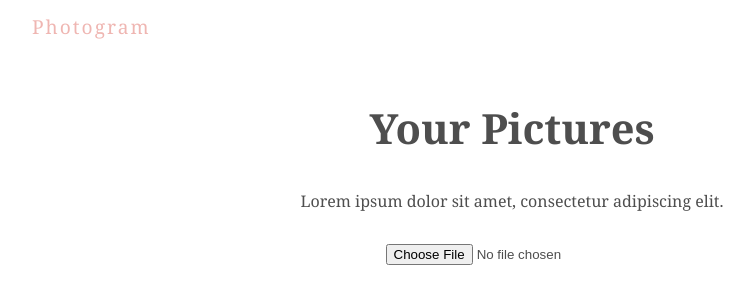
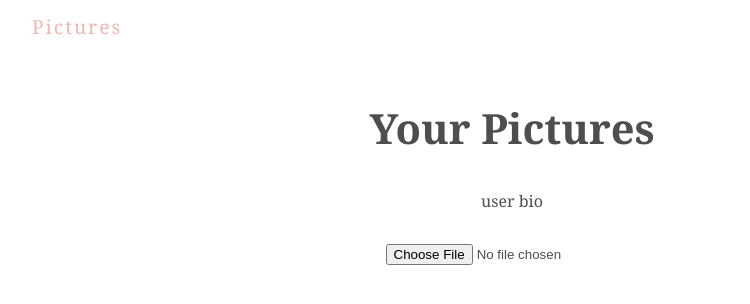
Before and after one commit to andrisgombos/Photo-app-with-Firebase-React, a React (Create React App) app: page / in a window 1280 px wide. Shown: the top 304 px of the page, without its empty margins (128-878 px from the left). Built offline with nearby package versions, Linux system fonts and the light colour scheme; no server answers; the database is empty.

Commit message:
deploy links

```diff
--- a/package.json
+++ b/package.json
@@ -1,6 +1,7 @@
 {
   "name": "firegram",
   "version": "0.1.0",
+  "homepage": "http://andrisgombos.github.io/firegram",
   "private": true,
   "dependencies": {
     "@testing-library/jest-dom": "^4.2.4",
@@ -13,6 +14,8 @@
     "react-scripts": "^4.0.3"
   },
   "scripts": {
+    "predeploy": "npm run build",
+    "deploy": "gh-pages -d build",
     "start": "react-scripts start",
     "build": "react-scripts build",
     "test": "react-scripts test",
@@ -32,5 +35,8 @@
       "last 1 firefox version",
       "last 1 safari version"
     ]
+  },
+  "devDependencies": {
+    "gh-pages": "^4.0.0"
   }
 }
--- a/src/comps/Title.js
+++ b/src/comps/Title.js
@@ -3,9 +3,9 @@ import React from 'react';
 const Title = () => {
   return (
     <div className="title">
-      <h1>Photogram</h1>
+      <h1>Pictures</h1>
       <h2>Your Pictures</h2>
-      <p>Lorem ipsum dolor sit amet, consectetur adipiscing elit.</p>
+      <p>user bio</p>
     </div>
   )
 }
```
Also changed, not shown: 2 other files (tests, documents, lock files or other folders).
